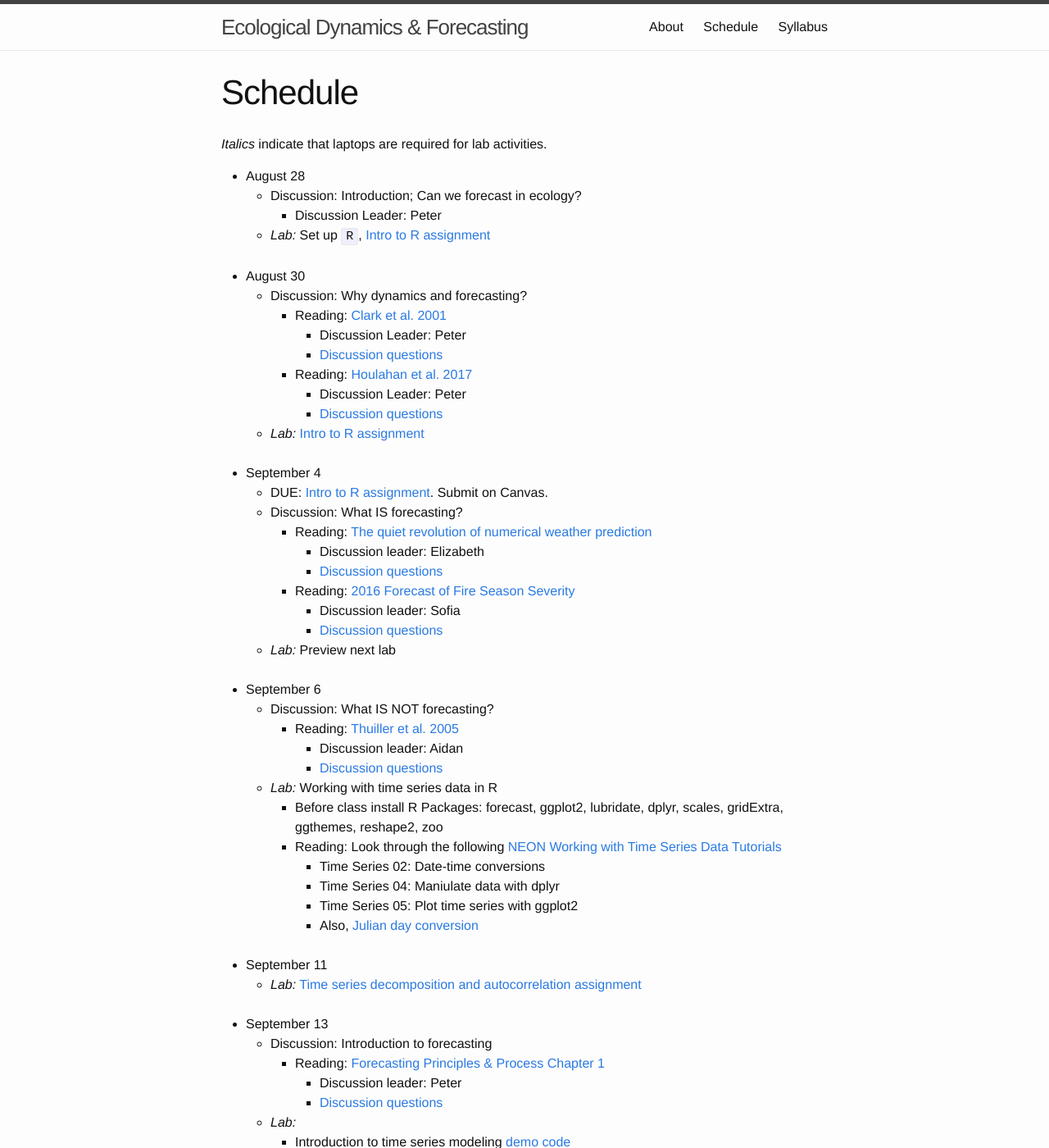
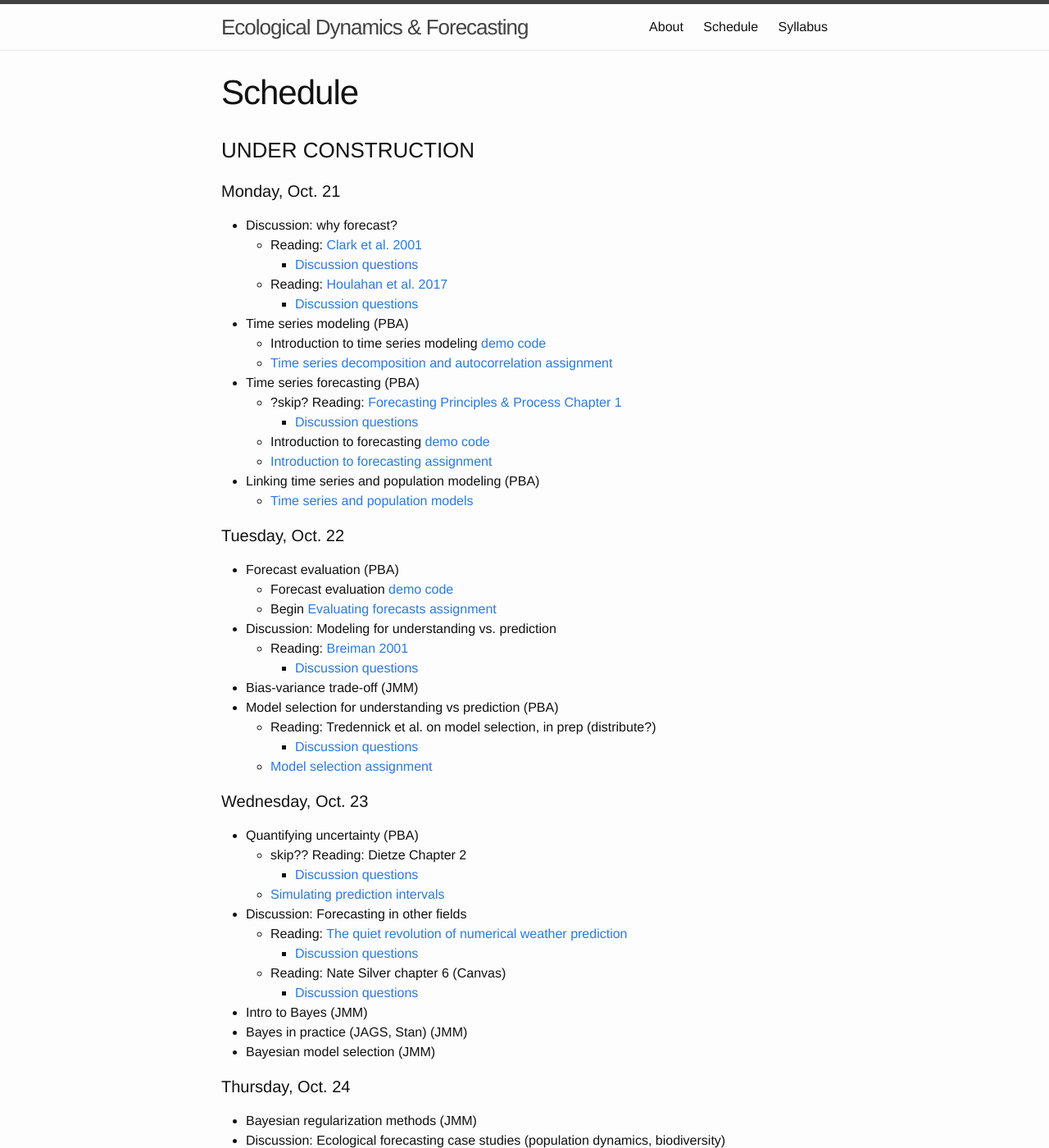
Before and after one commit to pbadler/forecasting-course-short, a Jekyll site: the page built from schedule.md, in a window 1280 px wide and 1400 px high. Shown: the whole window at 82% size. Built offline with Jekyll 4.4.1, drawn with Linux system fonts in a browser that asks for light colours; some of the changed text lies outside the part shown.

Commit message:
First draft of schedule

```diff
--- a/schedule.md
+++ b/schedule.md
@@ -4,7 +4,81 @@ output:
   html_document: default
 layout: page
 ---
-*Italics* indicate that laptops are required for lab activities.
+###  UNDER CONSTRUCTION
+
+####  Monday, Oct. 21
+
+* Discussion: why forecast?
+  * Reading: [Clark et al. 2001](https://doi.org/10.1126/science.293.5530.657)
+    * [Discussion questions]({{ site.baseurl }}/discussion/clark_etal_2001)
+  * Reading: [Houlahan et al. 2017](https://onlinelibrary.wiley.com/doi/abs/10.1111/oik.03726)
+    * [Discussion questions]({{ site.baseurl }}/discussion/Houlahan_questions)
+* Time series modeling (PBA)
+    * Introduction to time series modeling [demo code]({{ site.baseurl }}/lectures/time-series-modeling-intro.R)
+    * [Time series decomposition and autocorrelation assignment]({{ site.baseurl }}/assignments/ts_decomp_autocorr)
+* Time series forecasting (PBA)
+    * ?skip? Reading: [Forecasting Principles & Process Chapter 1](https://www.otexts.org/fpp/1)
+        * [Discussion questions]({{ site.baseurl }}/discussion/fpp_1_questions)
+    * Introduction to forecasting [demo code]({{ site.baseurl }}/lectures/forecasting-intro.R)
+    * [Introduction to forecasting assignment]({{ site.baseurl }}/assignments/intro_to_forecasting)
+* Linking time series and population modeling (PBA)
+    * [Time series and population models]({{ site.baseurl }}/lectures/relate-AR1-to-popn-model)
+
+####  Tuesday, Oct. 22
+
+* Forecast evaluation (PBA)
+    * Forecast evaluation [demo code]({{ site.baseurl }}/lectures/forecasting-evaluation)
+    * Begin [Evaluating forecasts assignment]({{ site.baseurl }}/assignments/forecast_evaluation_assignment)
+* Discussion: Modeling for understanding vs. prediction
+    * Reading: [Breiman 2001](https://projecteuclid.org/euclid.ss/1009213726)
+        * [Discussion questions]({{ site.baseurl }}/discussion/Breiman_questions)
+* Bias-variance trade-off (JMM)
+*	Model selection for understanding vs prediction (PBA)
+    * Reading: Tredennick et al. on model selection, in prep (distribute?)
+        * [Discussion questions]({{ site.baseurl }}/discussion/Tredennick_model_selection_questions)
+    * [Model selection assignment]({{ site.baseurl }}/assignments/model_selection_assignment)
+
+#### Wednesday, Oct. 23
+
+* Quantifying uncertainty (PBA)
+    * skip?? Reading: Dietze Chapter 2
+        * [Discussion questions]({{ site.baseurl }}/discussion/Dietze_uncertainty_questions)
+    * [Simulating prediction intervals]({{ site.baseurl }}/lectures/prediction_intervals_via_MC)
+* Discussion: Forecasting in other fields
+    * Reading: [The quiet revolution of numerical weather prediction](https://www.nature.com/articles/nature14956)
+        * [Discussion questions]({{ site.baseurl }}/discussion/weather_questions)
+    * Reading: Nate Silver chapter 6 (Canvas)
+        * [Discussion questions]({{ site.baseurl }}/discussion/Silver_Economics_questions)
+* Intro to Bayes (JMM)
+* Bayes in practice (JAGS, Stan) (JMM)
+* Bayesian model selection (JMM)
+
+#### Thursday, Oct. 24
+
+* Bayesian regularization methods (JMM)
+* Discussion: Ecological forecasting case studies (population dynamics, biodiversity)
+    * Pick one or two these? Or find a better paper?
+    * Reading: [Population models--plants](https://esajournals.onlinelibrary.wiley.com/doi/full/10.1890/07-2095.1)
+        * [Discussion questions]({{ site.baseurl }}/discussion/plant_invasion_questions)
+    * Reading: [Population models--animals](https://onlinelibrary.wiley.com/doi/10.1111/j.1365-2419.2005.00346.x)
+        * [Discussion questions]({{ site.baseurl }}/discussion/salmon_questions)
+    * Reading: [Harris et al. 2018](https://peerj.com/articles/4278/)
+        * [Discussion questions]({{ site.baseurl }}/discussion/Biodiversity_questions)
+* Forecasting tournament (PBA)
+    * [Forecasting tournament assignment]({{ site.baseurl }}/assignments/tournament)
+
+#### Friday, Oct. 25
+
+* Forecasting tournament
+    * Finish building models, compare results
+* Discussion: Ecological forecasting case studies (phenology, carbon cycling)
+    * Or skip this discussion and add more quantitative meat?
+* Discussion: The future of ecological forecasting
+    * Reading: Dietze et al. 2018? My paper on process and forecast horizon?
+
+
+
+### Semester-long schedule
 
 * August 28
     * Discussion: Introduction; Can we forecast in ecology?
```
Also changed, not shown: about.md (+2 -4 lines), index.md (+3 -3 lines).
